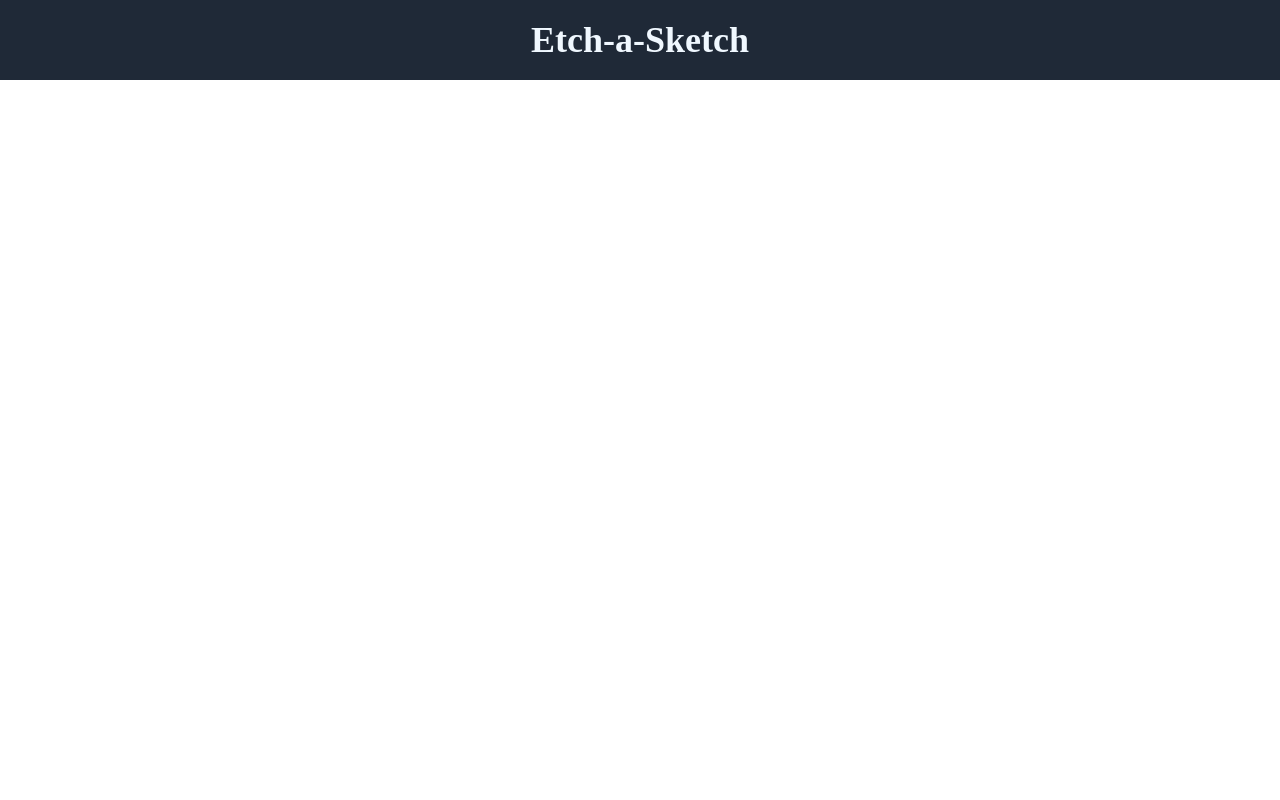
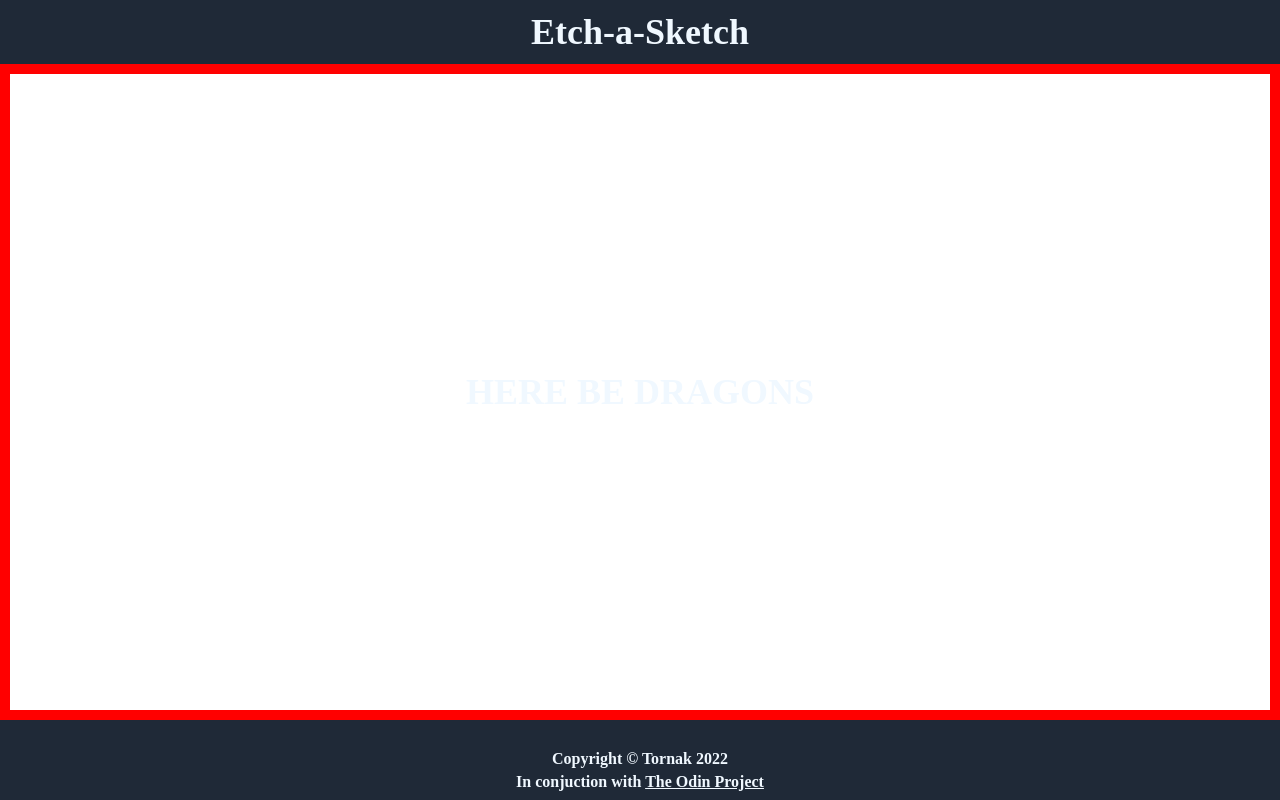
Before and after one commit to Fritzam/Project-Etch-a-Sketch, a plain HTML site: page index.html in a window 1280 px wide. Drawn offline with Linux system fonts and the light colour scheme.

Commit message:
Add footer + skeleton for sketch

```diff
--- a/index.html
+++ b/index.html
@@ -11,5 +11,13 @@
         <div class="header">
             <div class="header_text_container">Etch-a-Sketch</div>
         </div>
+        <div class="sketcher">
+            HERE BE DRAGONS
+        </div>
+        <div class="footer">
+            <div class="footer_text_container">
+                <p>Copyright © Tornak 2022</p>
+                <p>In conjuction with <a href="https://www.theodinproject.com">The Odin Project</a></p></div>
+        </div>
     </body>
 </html>
--- a/style.css
+++ b/style.css
@@ -5,6 +5,14 @@ body {
     margin: 0;
     padding: 0;
     height: 100vh;
+    display: flex;
+    flex-direction: column;
+    justify-content: space-between;
+    font-style: sans-serif;
+    font-size: 36px;
+    font-weight: bold;
+    color: aliceblue;
+
 }
 
 html, body {
@@ -19,9 +27,34 @@ html, body {
     height: 10%;
 }
 
-.header_text_container {
-    font-style: sans-serif;
-    font-size: 36px;
-    font-weight: bold;
+.sketcher {
+    border: 10px red solid;
+    height: 100%;
+    display: flex;
+    justify-content: center;
+    align-items: center;
+}
+
+.footer {
+    height: 10%;
+    background-color: #1F2937;
+}
+
+.footer_text_container {
+    font-size: 16px;
+    display: flex;
+    flex-direction: column;
+    justify-content: center;
+    align-items: center;
+    height: 100px;
+    gap: 5px;
+
+}
+
+p {
+    margin: 0;
+}
+
+a {
     color: aliceblue;
 }
```
